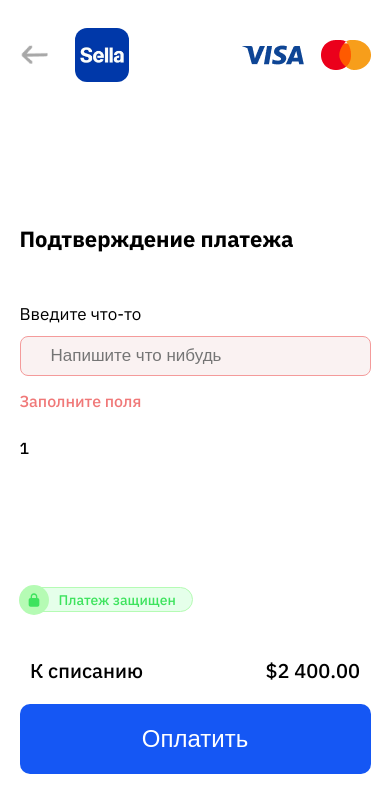
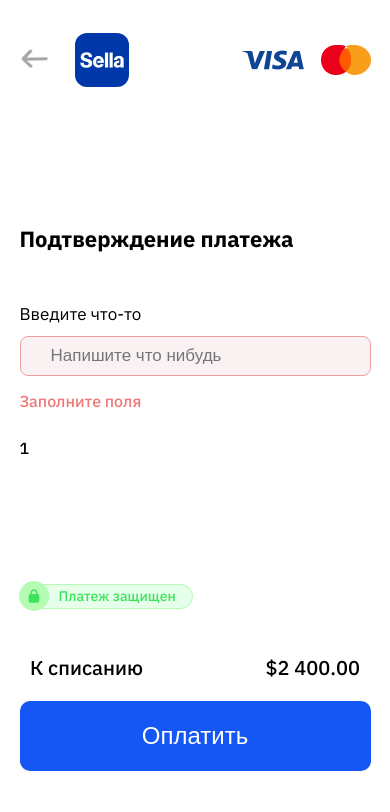
Before and after one commit to Ba1tur/sella-new, a plain HTML site: page index.html in a window 390 px wide. Drawn offline with Linux system fonts and the light colour scheme.

Commit message:
fixxx height

```diff
--- a/style.css
+++ b/style.css
@@ -453,7 +453,7 @@ button {
 
 @media screen and (max-width: 1051px) {
   .payment-section {
-    padding: 30px 1% 0 1%;
+    padding: 0 1% 0 1%;
   }
   .total-block {
     max-width: 340px;
@@ -468,28 +468,29 @@ button {
     background: #fff;
   }
   .payment-section {
-    -moz-transform: scale(1, 1);
-    -ms-transform: scale(1, 1);
-    -webkit-transform: scale(1, 1);
-    -o-transform: scale(1, 1);
-    transform: scale(1, 1);
+    -moz-transform: scale(1);
+    -ms-transform: scale(1);
+    -webkit-transform: scale(1);
+    -o-transform: scale(1);
+    transform: scale(1);
   }
   .left-side {
     display: none;
   }
   .payment-form {
-    height: 100vh;
+    height: 99vh;
     display: flex;
     flex-direction: column;
     justify-content: space-between;
-    padding-bottom: 90px;
+    padding-bottom: 65px;
+    padding: 25px 0 65px 0;
   }
   .payment-form__header {
     padding-left: 70px;
   }
   .back-arrow {
     left: 0;
-    top: 18px;
+    top: 42px;
     width: 32px;
     height: 32px;
   }
@@ -514,7 +515,7 @@ button {
 
 @media screen and (max-width: 555px) {
   .payment-section {
-    padding: 20px 5% 0 5%;
+    padding: 0 5% 0 5%;
   }
   .inputs-block > h2 {
     font-size: 22px;
@@ -541,11 +542,11 @@ button {
     width: 54px;
     height: 54px;
   }
-  .some-description{
+  .some-description {
     font-size: 16px;
     color: #000;
   }
-  .сonfirmation-text{
+  .сonfirmation-text {
     margin: 40px 0 50px 0 !important;
   }
 }
```
